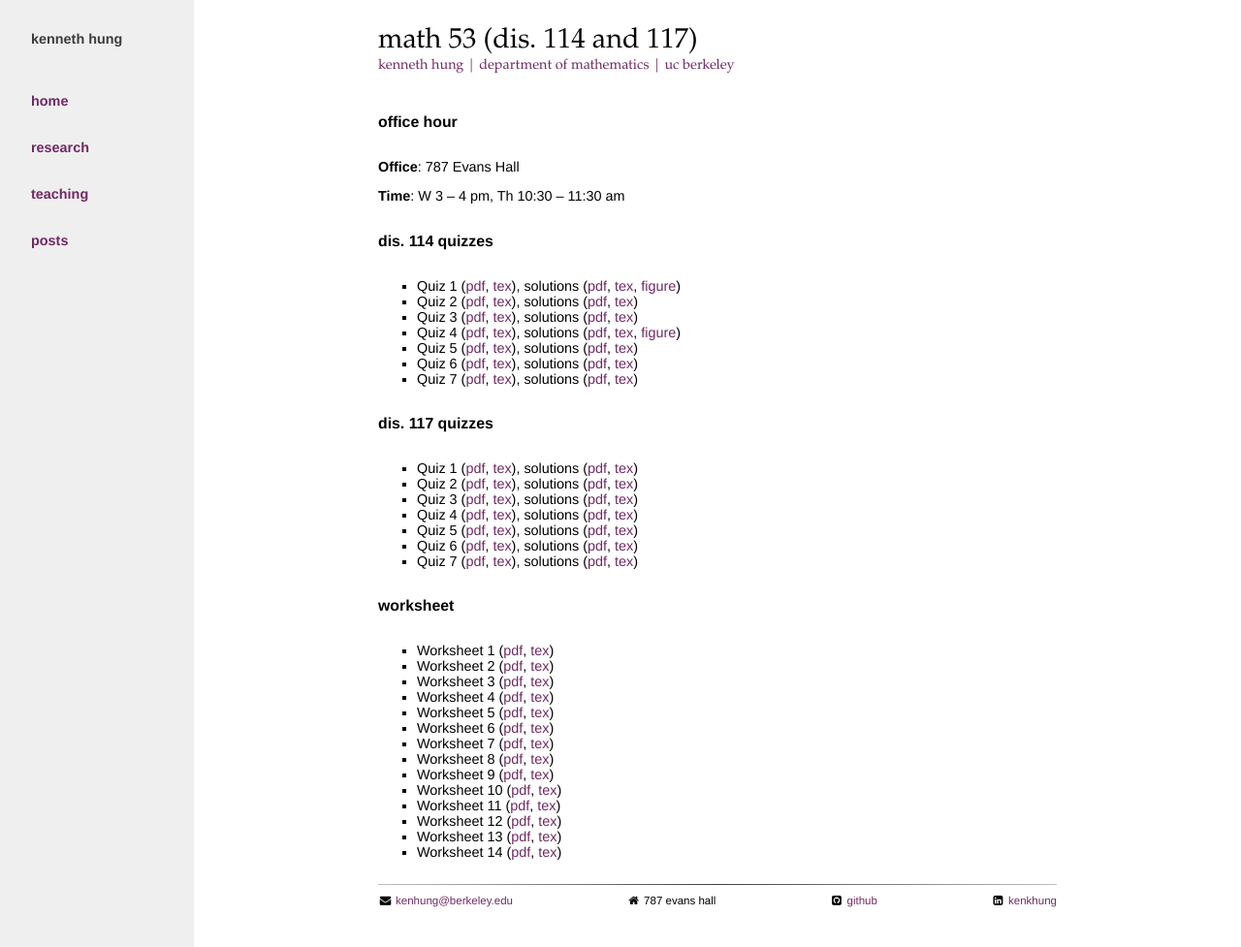
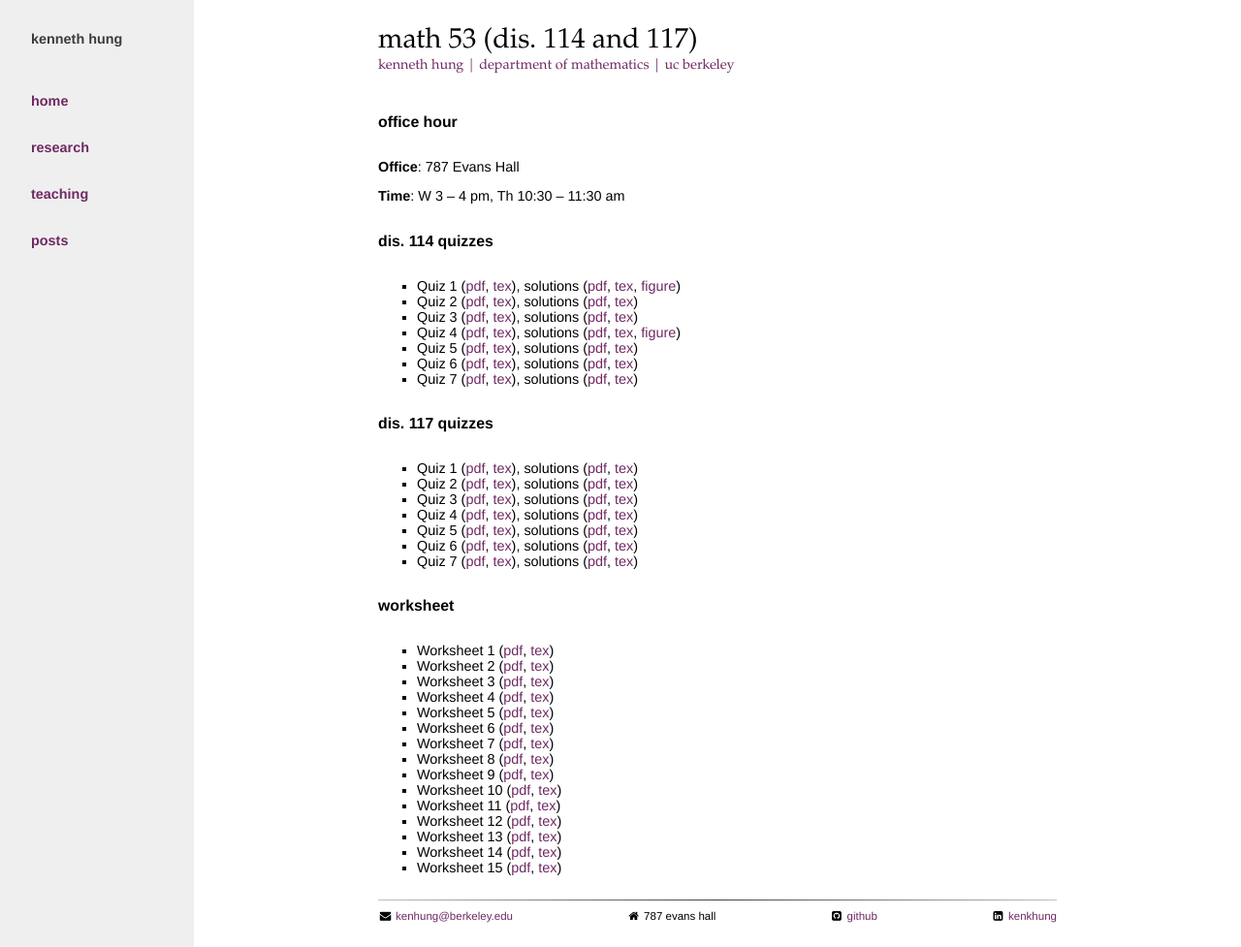
Before and after one commit to yiqunchen/kenhungkk.github.io, a Jekyll site: the page built from courses/math053/index.md, in a window 1280 px wide and 977 px high. Shown: the whole window at 97% size. Built offline with Jekyll 4.4.1, drawn with Linux system fonts in a browser that asks for light colours; nearby versions of some CDN libraries.

Commit message:
worksheet 15 for math 053 added

```diff
--- a/courses/math053/index.md
+++ b/courses/math053/index.md
@@ -44,3 +44,4 @@ title: Math 53 (Dis. 114 and 117)
 - Worksheet 12 ([pdf](worksheet12.pdf), [tex](worksheet12.tex))
 - Worksheet 13 ([pdf](worksheet13.pdf), [tex](worksheet13.tex))
 - Worksheet 14 ([pdf](worksheet14.pdf), [tex](worksheet14.tex))
+- Worksheet 15 ([pdf](worksheet15.pdf), [tex](worksheet15.tex))
```
Also changed, not shown: 2 other files.
